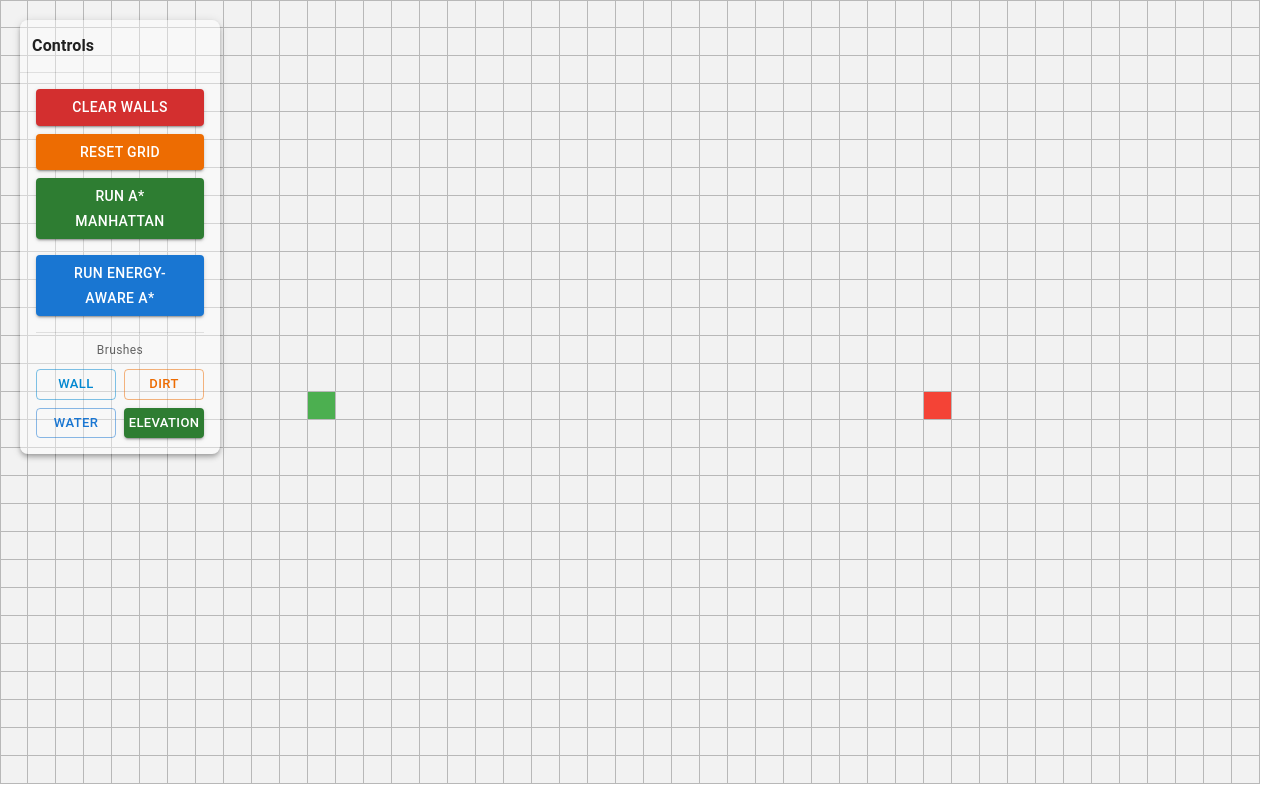
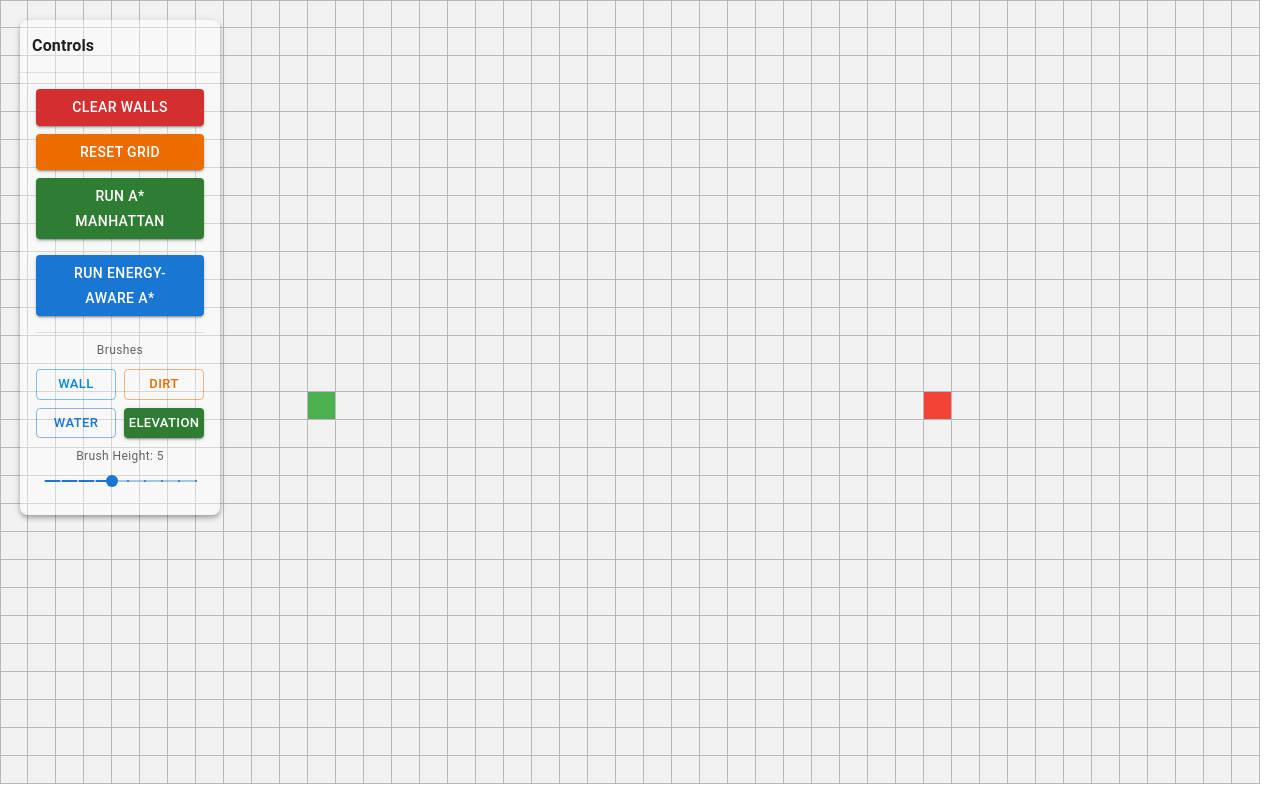
Before and after one commit to ruicchi/energy-aware-astar, a React (Vite) app: page / in a window 1280 px wide. Both pictures are taken after a click on the button "ELEVATION". Built offline with nearby package versions, Linux system fonts and the light colour scheme; some icons are missing.

Commit message:
feat: added slider to elevation

```diff
--- a/src/algorithms/astar/astarEnergyAware.ts
+++ b/src/algorithms/astar/astarEnergyAware.ts
@@ -121,7 +121,11 @@ export const getEnergyCost = (
   const targetElevation = scenario.elevations.get(targetKey) || 0
 
   const elevationDelta = targetElevation - currentElevation
-  const climbingCost = elevationDelta > 0 ? elevationDelta * scenario.climbingFactor : 0
+
+  // Uphill costs more (climbingFactor), Downhill saves energy (0.5 recovery factor)
+  const climbingCost = elevationDelta > 0
+    ? elevationDelta * scenario.climbingFactor
+    : elevationDelta * 0.5
 
   const turnCost = getTurnCost(current.heading, target.heading, scenario.turnPenalty)
 
@@ -129,6 +133,7 @@ export const getEnergyCost = (
   const isDiagonal = target.heading.includes('_')
   const stepDistance = isDiagonal ? SQRT2 : 1.0
 
+  // Final cost: distance * terrain + climbing/recovery + turn
   return (stepDistance * (1 + terrainFactor)) + climbingCost + turnCost
 }
 
@@ -169,13 +174,24 @@ export const runAStarEnergyAware = (scenario: Scenario) => {
 
     if (current.row === destRow && current.col === destCol) {
        const shortestPath: string[] = []
+       let totalDistance = 0
        let temp: EnergyNode | null = current
+
        while (temp) {
          shortestPath.unshift(`${temp.row}-${temp.col}`)
+         if (temp.parent) {
+           const isDiagonal = temp.row !== temp.parent.row && temp.col !== temp.parent.col
+           totalDistance += isDiagonal ? SQRT2 : 1.0
+         }
          temp = temp.parent
        }
-       // Unique keys for visualization
-       return { visitedNodesInOrder, shortestPath: Array.from(new Set(shortestPath)) }
+
+       return {
+         visitedNodesInOrder,
+         shortestPath: Array.from(new Set(shortestPath)),
+         totalEnergy: current.g,
+         totalDistance: totalDistance
+       }
     }
 
     if (cellKey !== scenario.robotNode && cellKey !== scenario.destinationNode) {
--- a/src/game/FloatingMenu.tsx
+++ b/src/game/FloatingMenu.tsx
@@ -1,5 +1,5 @@
 import { useState, useRef } from 'react';
-import { Paper, Typography, Button, Box, IconButton, Collapse } from '@mui/material';
+import { Paper, Typography, Button, Box, IconButton, Collapse, Slider } from '@mui/material';
 import ExpandMoreIcon from '@mui/icons-material/ExpandMore';
 import ExpandLessIcon from '@mui/icons-material/ExpandLess';
 
@@ -12,6 +12,8 @@ type FloatingMenuProps = {
   onReset: () => void;
   activeBrush: BrushMode;
   onSelectBrush: (brush: BrushMode) => void;
+  elevationValue: number;
+  onElevationChange: (val: number) => void;
 };
 
 export const FloatingMenu = ({
@@ -21,6 +23,8 @@ export const FloatingMenu = ({
   onReset,
   activeBrush,
   onSelectBrush,
+  elevationValue,
+  onElevationChange,
 }: FloatingMenuProps) => {
   const [position, setPosition] = useState({ x: 20, y: 20 });
   const [isDragging, setIsDragging] = useState(false);
@@ -187,6 +191,25 @@ export const FloatingMenu = ({
                 Elevation
               </Button>
             </Box>
+
+            {/* Elevation Slider */}
+            {activeBrush === 'elevation' && (
+              <Box sx={{ px: 1, mt: 1 }}>
+                <Typography variant="caption" color="textSecondary">
+                  Brush Height: {elevationValue}
+                </Typography>
+                <Slider
+                  size="small"
+                  value={elevationValue}
+                  min={1}
+                  max={10}
+                  step={1}
+                  marks
+                  onChange={(_, value) => onElevationChange(value as number)}
+                  onPointerDown={(e) => e.stopPropagation()}
+                />
+              </Box>
+            )}
           </Box>
 
         </Box>
--- a/src/game/game.tsx
+++ b/src/game/game.tsx
@@ -1,6 +1,6 @@
 //# Builds the grid cell
 import Box from '@mui/material/Box';
-import { useMemo, useRef } from 'react';
+import { useMemo, useRef, useState } from 'react';
 import {
   useViewport,
   useGridMouseClicks,
@@ -12,6 +12,7 @@ import {
 
 const GameGrid = ({ cellSize = 28 }) => {
   const viewport = useViewport();
+  const [elevationBrushValue, setElevationBrushValue] = useState<number>(5);
 
   //* Grid dimensions
   const cols = Math.floor(viewport.width / cellSize);
@@ -40,6 +41,7 @@ const GameGrid = ({ cellSize = 28 }) => {
   } = useGridMouseClicks(
     `${defaultRow}-${defaultRobotCol}`,
     `${defaultRow}-${defaultDestCol}`,
+    elevationBrushValue
   );
 
   //* Keep track of timeouts so we can cancel them if needed
@@ -175,6 +177,8 @@ const GameGrid = ({ cellSize = 28 }) => {
         onReset={handleReset}
         activeBrush={activeBrush}
         onSelectBrush={setActiveBrush}
+        elevationValue={elevationBrushValue}
+        onElevationChange={setElevationBrushValue}
       />
 
       {/* //* Render each cell into clickable Box cells */}
--- a/src/hooks/useGridMouseClicks.tsx
+++ b/src/hooks/useGridMouseClicks.tsx
@@ -7,6 +7,7 @@ export type BrushMode = 'wall' | 'dirt' | 'water' | 'elevation' | 'robot' | 'des
 export const useGridMouseClicks = (
   initialRobot: string,
   initialDest: string,
+  elevationBrushValue: number,
 ) => {
   //* Set is used for faster membership checking
   const [wallNode, setwallNode] = useState<Set<string>>(new Set());
@@ -21,6 +22,7 @@ export const useGridMouseClicks = (
   const drawValue = useRef<number | boolean | null>(null); //* Stores initial value of click to decide if drawing or erasing
   const dragMode = useRef<BrushMode>(null);
   const activeBrushRef = useRef<BrushMode>('wall');
+  const activeElevationValueRef = useRef<number>(elevationBrushValue);
 
   const wallNodeRef = useRef<Set<string>>(new Set());
   const terrainFactorsRef = useRef<Map<string, number>>(new Map());
@@ -31,6 +33,10 @@ export const useGridMouseClicks = (
   useEffect(() => {
     activeBrushRef.current = activeBrush;
   }, [activeBrush]);
+
+  useEffect(() => {
+    activeElevationValueRef.current = elevationBrushValue;
+  }, [elevationBrushValue]);
 
   useEffect(() => {
     wallNodeRef.current = new Set(wallNode);
@@ -104,8 +110,9 @@ export const useGridMouseClicks = (
       } else if (currentBrush === 'water') {
         drawValue.current = terrainFactorsRef.current.get(key) !== 2.0 ? 2.0 : 0;
       } else if (currentBrush === 'elevation') {
-        const current = elevationsRef.current.get(key) || 0;
-        drawValue.current = current + 1; // Always increment for now
+        const current = elevationsRef.current.get(key);
+        // Toggle logic: if cell is at target value, clear it. Else, set to target.
+        drawValue.current = current === activeElevationValueRef.current ? 0 : activeElevationValueRef.current;
       }
 
       updateCell(key, dragMode.current, drawValue.current);
```
